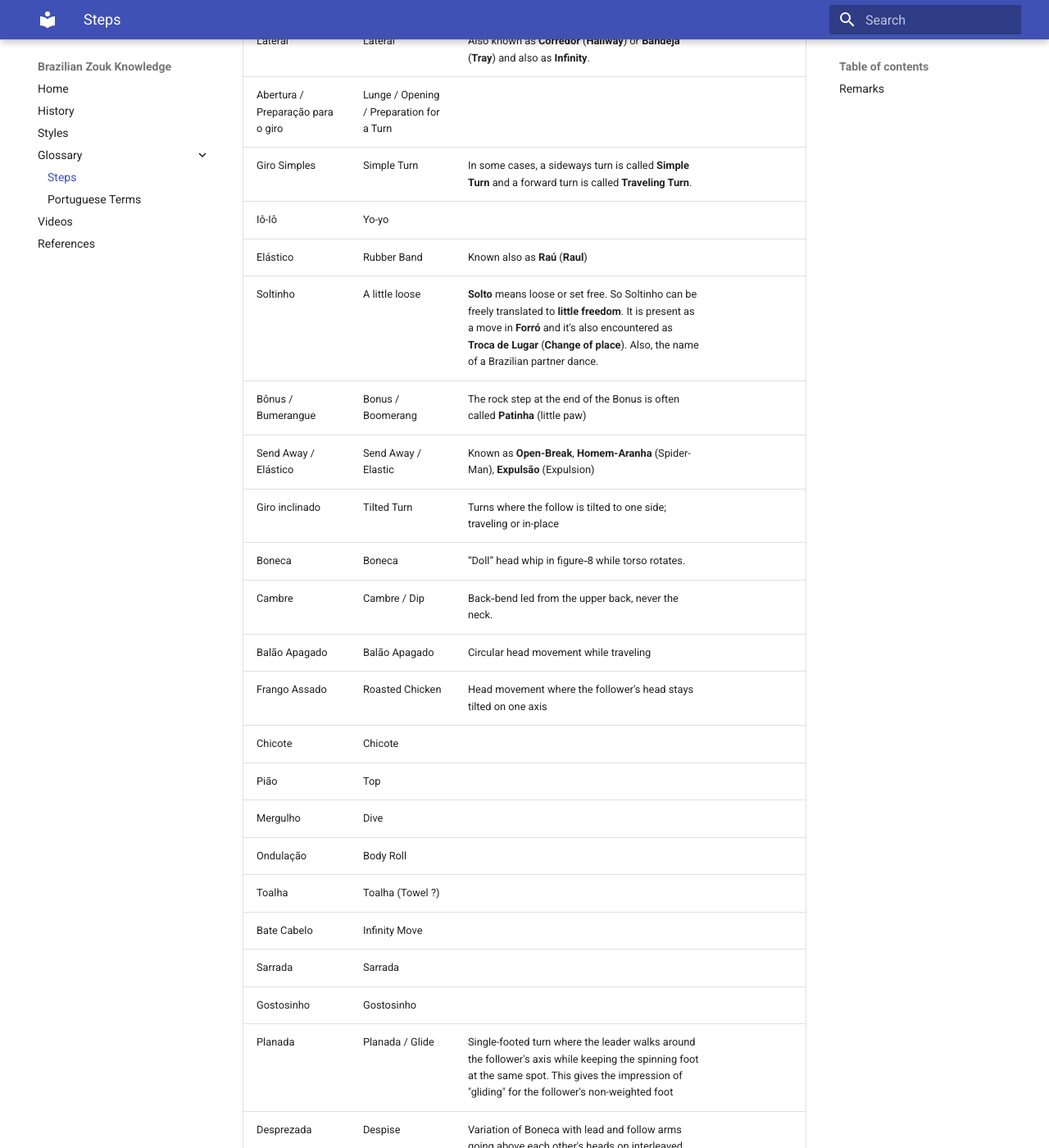
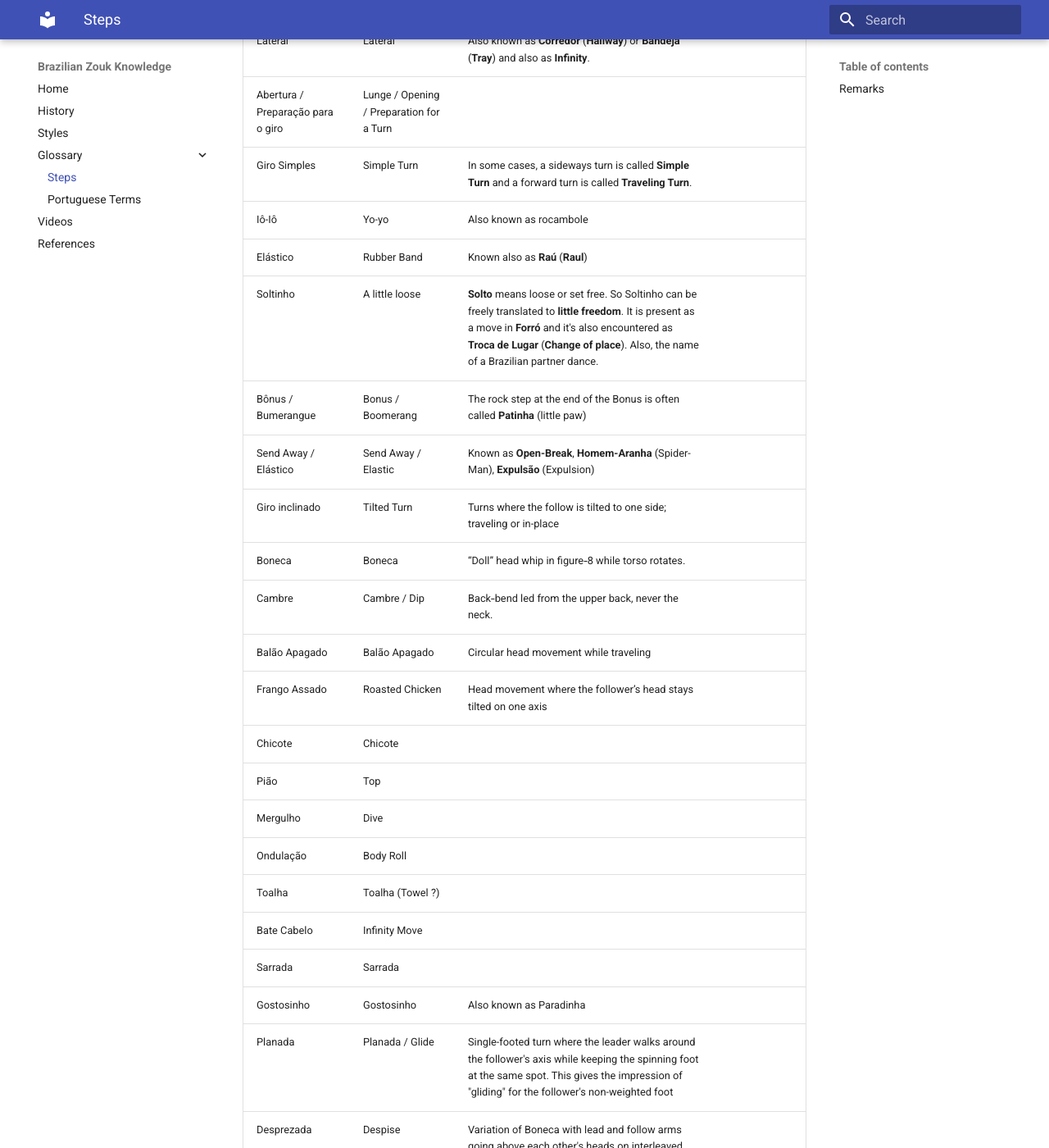
Before and after one commit to CristianLefter/Brazilian-Zouk-Knowledge, an MkDocs documentation site: the page built from docs/glossary_steps.md, in a window 1280 px wide and 1400 px high, scrolled down 630 px. Shown: the whole window at 82% size. Built offline with MkDocs 1.6.1 and Material for MkDocs 9.7.7, drawn with Linux system fonts in a browser that asks for light colours.

Commit message:
Update glossary_steps.md

```diff
--- a/docs/glossary_steps.md
+++ b/docs/glossary_steps.md
@@ -10,7 +10,7 @@
 | Lateral | Lateral | Also known as **Corredor** (**Hallway**) or **Bandeja** (**Tray**) and also as **Infinity**. | |
 | Abertura / Preparação para o giro | Lunge / Opening / Preparation for a Turn | | |
 | Giro Simples| Simple Turn |  In some cases, a sideways turn is called **Simple Turn** and a forward turn is called **Traveling Turn**.| |
-| Iô-Iô| Yo-yo |  | |
+| Iô-Iô| Yo-yo | Also known as rocambole | |
 | Elástico| Rubber Band | Known also as **Raú** (**Raul**)  | |
 | Soltinho | A little loose | **Solto** means loose or set free. So Soltinho can be freely translated to **little freedom**. It is present as a move in **Forró** and it's also encountered as **Troca de Lugar** (**Change of place**). Also, the name of a Brazilian partner dance.| |
 | Bônus / Bumerangue | Bonus / Boomerang | The rock step at the end of the Bonus is often called **Patinha** (little paw)  | |
@@ -27,7 +27,7 @@
 | Toalha | Toalha (Towel ?)|  | |
 | Bate Cabelo | Infinity Move |  | |
 | Sarrada | Sarrada | | |
-| Gostosinho | Gostosinho | | |
+| Gostosinho | Gostosinho | Also known as Paradinha | |
 | Planada | Planada / Glide | Single-footed turn where the leader walks around the follower's axis while keeping the spinning foot at the same spot. This gives the impression of "gliding" for the follower's non-weighted foot | |
 | Desprezada | Despise | Variation of Boneca with lead and follow arms going above each other's heads on interleaved time | |
 | Colgado | Counter Balance | Both partners create an equal and opposite displacement of their center of mass from each other, with the leader generally walking around the follower's planted foot | |
```
